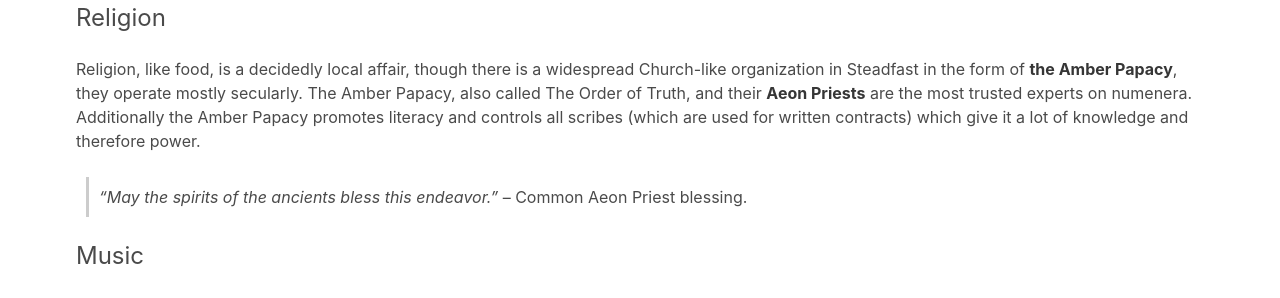
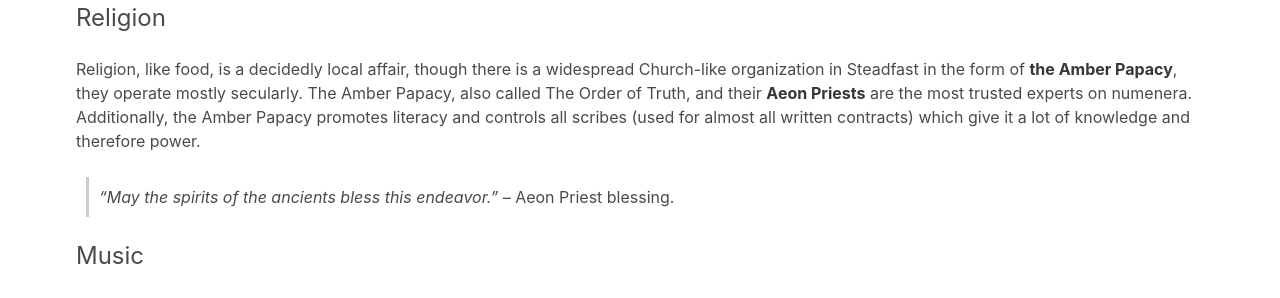
Before and after one commit to rebelwarrior/numenera, a Jekyll site: the page built from ninth_world.md, in a window 1280 px wide and 900 px high, scrolled down 8633 px. Shown: the part 177-475 px from the top of the window. Built offline with Jekyll 4.4.1, drawn with Linux system fonts in a browser that asks for light colours; nearby versions of some CDN libraries; some of the changed text lies outside the part shown.

Commit message:
small fixes

```diff
--- a/ninth_world.md
+++ b/ninth_world.md
@@ -134,7 +134,7 @@ Ancuan people have been independent and self-reliant since they were the farthes
 Secret: There is a town with a hidden side, a hidden Rarrow.
 Government: Weak Monarchy.
 
-> _"Iscobal is a land tearing itself apart from within."_ – Numenera Discovery, p. 153.
+> _"Iscobal is a land tearing itself apart from within."_ – Numenera Discovery (p. 153).
 
 9) Iscobal: (_Fantasy France_)
 {:.subtitle.is-5.mt-5}
@@ -277,9 +277,9 @@ Food in Steadfast is a decidedly local affair, though there are some staples con
 
 #### Religion
 {:.subtitle.is-4.mt-4}
-Religion, like food, is a decidedly local affair, though there is a widespread Church-like organization in Steadfast in the form of __the Amber Papacy__, they operate mostly secularly. The Amber Papacy, also called The Order of Truth, and their __Aeon Priests__ are the most trusted experts on numenera.  Additionally the Amber Papacy promotes literacy and controls all scribes (which are used for written contracts) which give it a lot of knowledge and therefore power.
+Religion, like food, is a decidedly local affair, though there is a widespread Church-like organization in Steadfast in the form of __the Amber Papacy__, they operate mostly secularly. The Amber Papacy, also called The Order of Truth, and their __Aeon Priests__ are the most trusted experts on numenera.  Additionally, the Amber Papacy promotes literacy and controls all scribes (used for almost all written contracts) which give it a lot of knowledge and therefore power.
 
-> _"May the spirits of the ancients bless this endeavor."_ – Common Aeon Priest blessing.
+> _"May the spirits of the ancients bless this endeavor."_ – Aeon Priest blessing.
 
 #### Music
 {:.subtitle.is-4.mt-4}
```
Also changed, not shown: cypher_system.md (+1 -0 lines).
